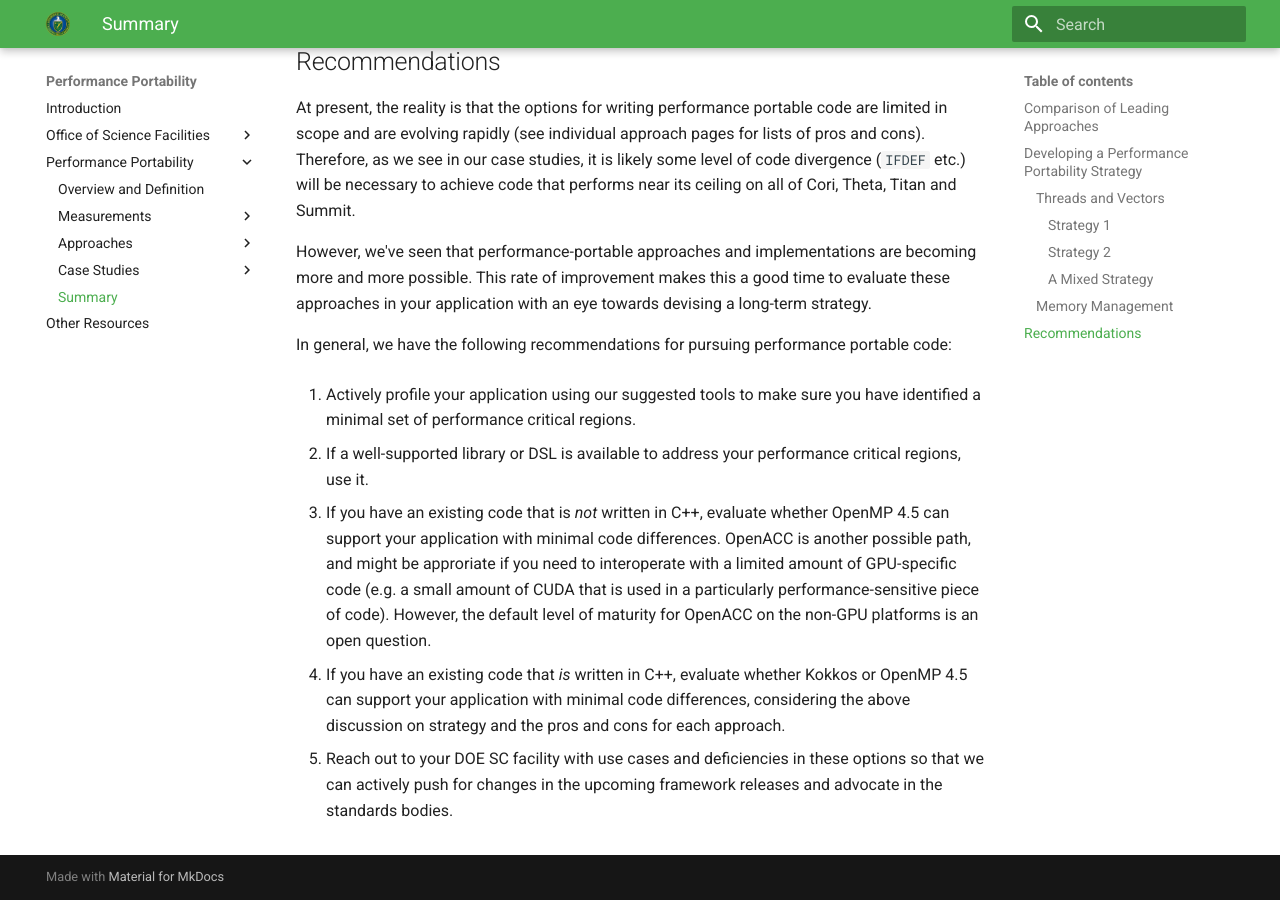
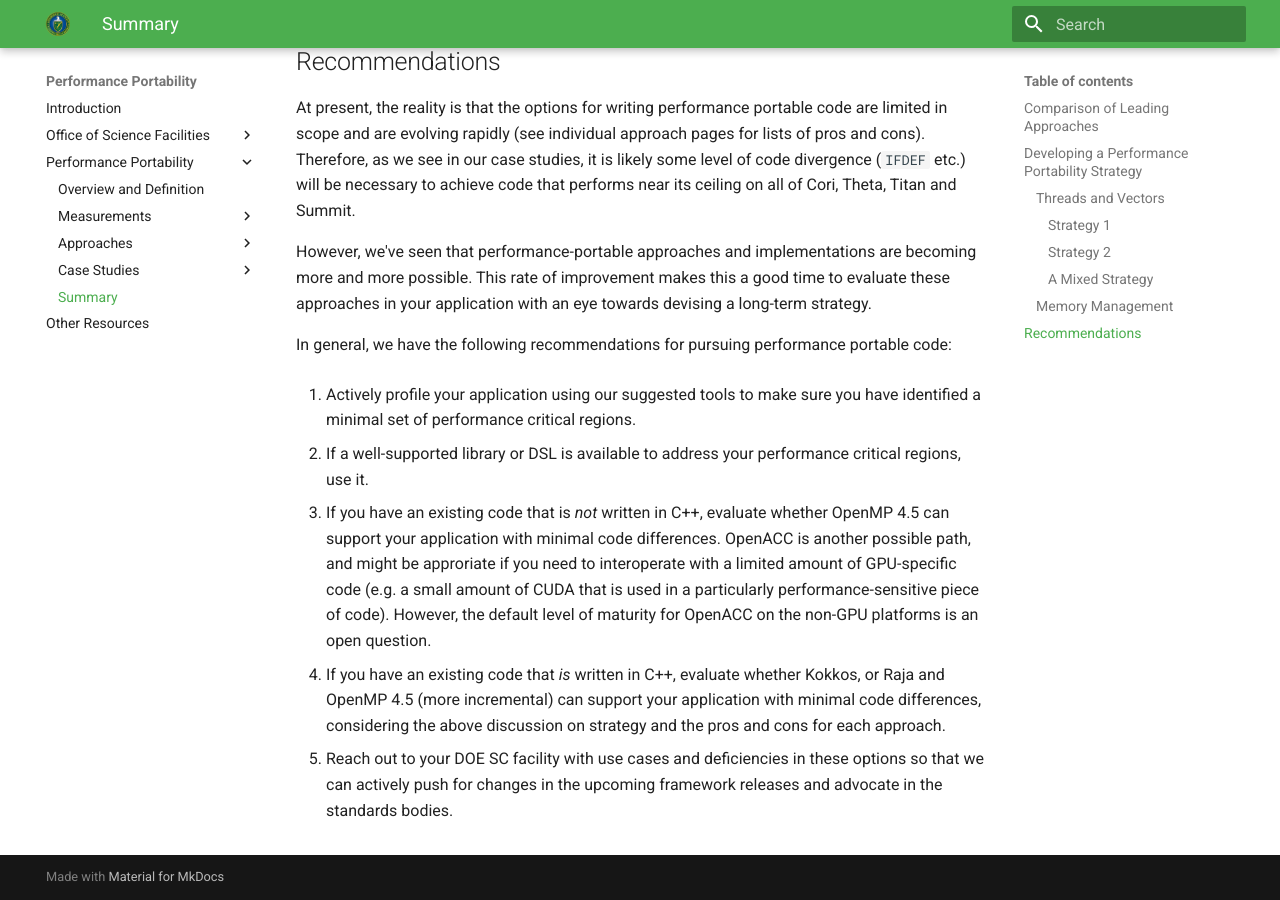
Before and after one commit to jrdeslippe/perfportsite, an MkDocs documentation site: the page built from docs/perfport/summary/index.md, in a window 1280 px wide and 900 px high, scrolled down 3617 px. Built offline with MkDocs 1.6.1 and Material for MkDocs 9.7.7, drawn with Linux system fonts in a browser that asks for light colours; old or Windows-style settings are respelled for this version of MkDocs.

Commit message:
Update index.md

```diff
--- a/docs/perfport/summary/index.md
+++ b/docs/perfport/summary/index.md
@@ -119,7 +119,7 @@ In general, we have the following recommendations for pursuing performance porta
 OpenACC is another possible path, and might be approriate if you need to interoperate with a limited amount of GPU-specific code (e.g. a small amount of CUDA
 that is used in a particularly performance-sensitive piece of code). However, the default level of maturity for OpenACC on the non-GPU platforms is an open question.
 
-3. If you have an existing code that *is* written in C++, evaluate whether Kokkos or OpenMP 4.5 can support your application with minimal code differences,
+3. If you have an existing code that *is* written in C++, evaluate whether Kokkos, or Raja and OpenMP 4.5 (more incremental) can support your application with minimal code differences,
 considering the above discussion on strategy and the pros and cons for each approach.
 
 4. Reach out to your DOE SC facility with use cases and deficiencies in these options so that we can actively push for changes in the upcoming
```
